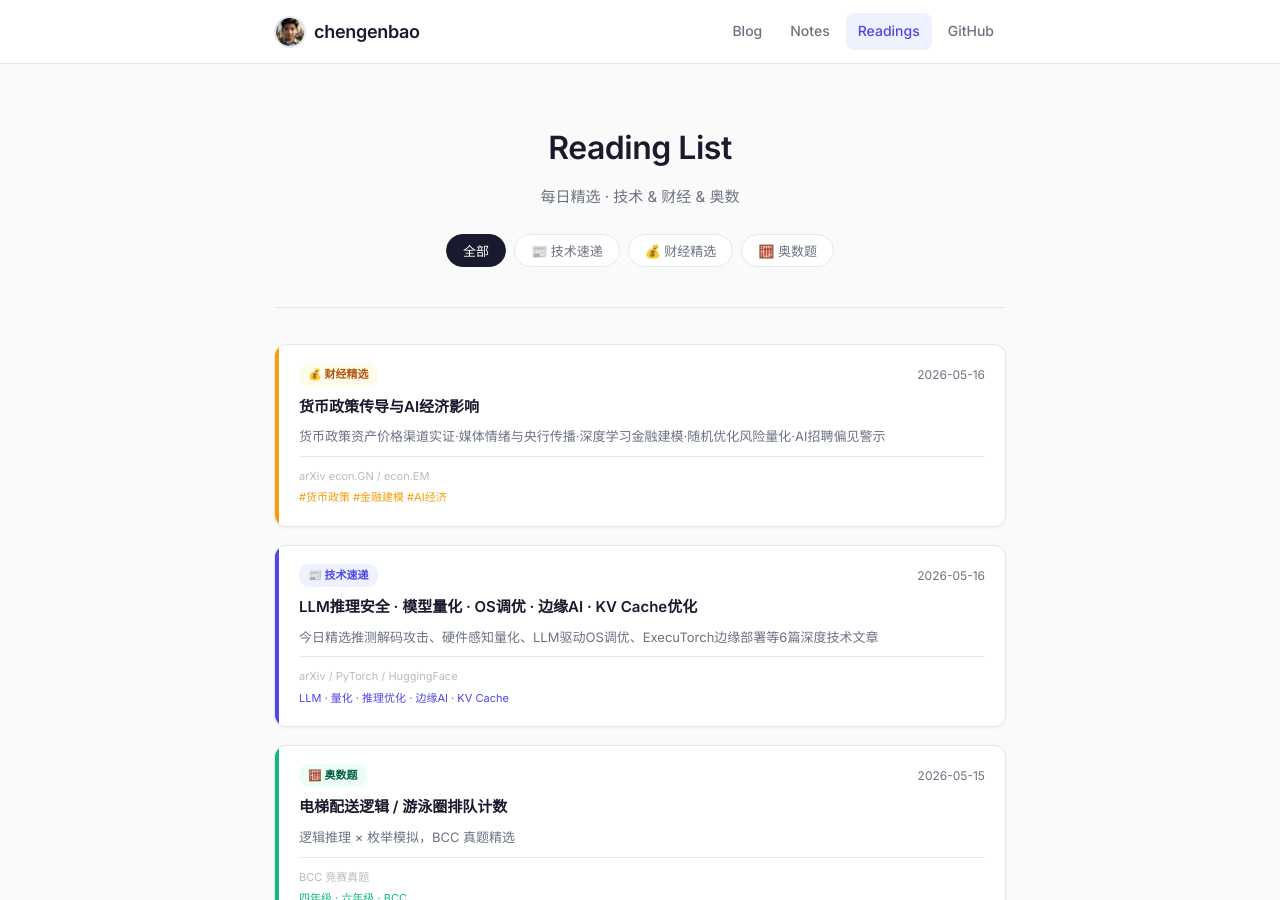
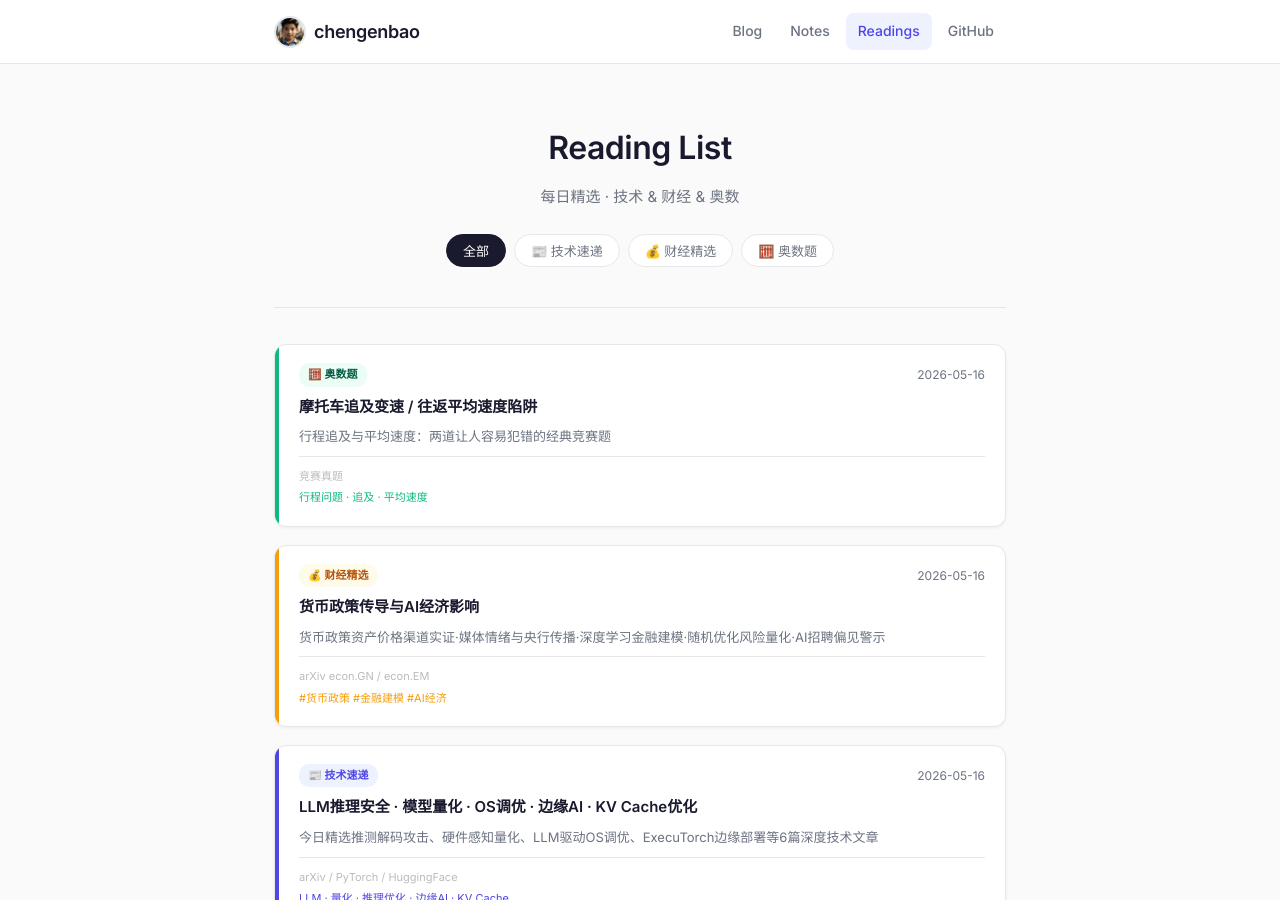
Before and after one commit to chengenbao/chengenbao.github.io, a Jekyll site: the page built from reading-list/index.md, in a window 1280 px wide and 900 px high. Built offline with Jekyll 4.4.1, drawn with Linux system fonts in a browser that asks for light colours.

Commit message:
add math card 2026-05-16

```diff
--- a/reading-list/index.md
+++ b/reading-list/index.md
@@ -18,6 +18,7 @@
   </div>
 
   <div class="rl-grid">
+<a class="rl-card math" href="/reading-list/2026-05-16-math/"><div class="rl-accent"></div><div class="rl-body"><div class="rl-top"><span class="rl-badge math">🧮 奥数题</span><time>2026-05-16</time></div><h2>摩托车追及变速 / 往返平均速度陷阱</h2><p>行程追及与平均速度：两道让人容易犯错的经典竞赛题</p><div class="rl-meta"><span class="rl-source">竞赛真题</span><span class="rl-tags">行程问题 · 追及 · 平均速度</span></div></div></a>
 <a class="rl-card finance" href="/reading-list/2026-05-16-finance-daily/">
   <div class="rl-accent"></div>
   <div class="rl-body">
```
